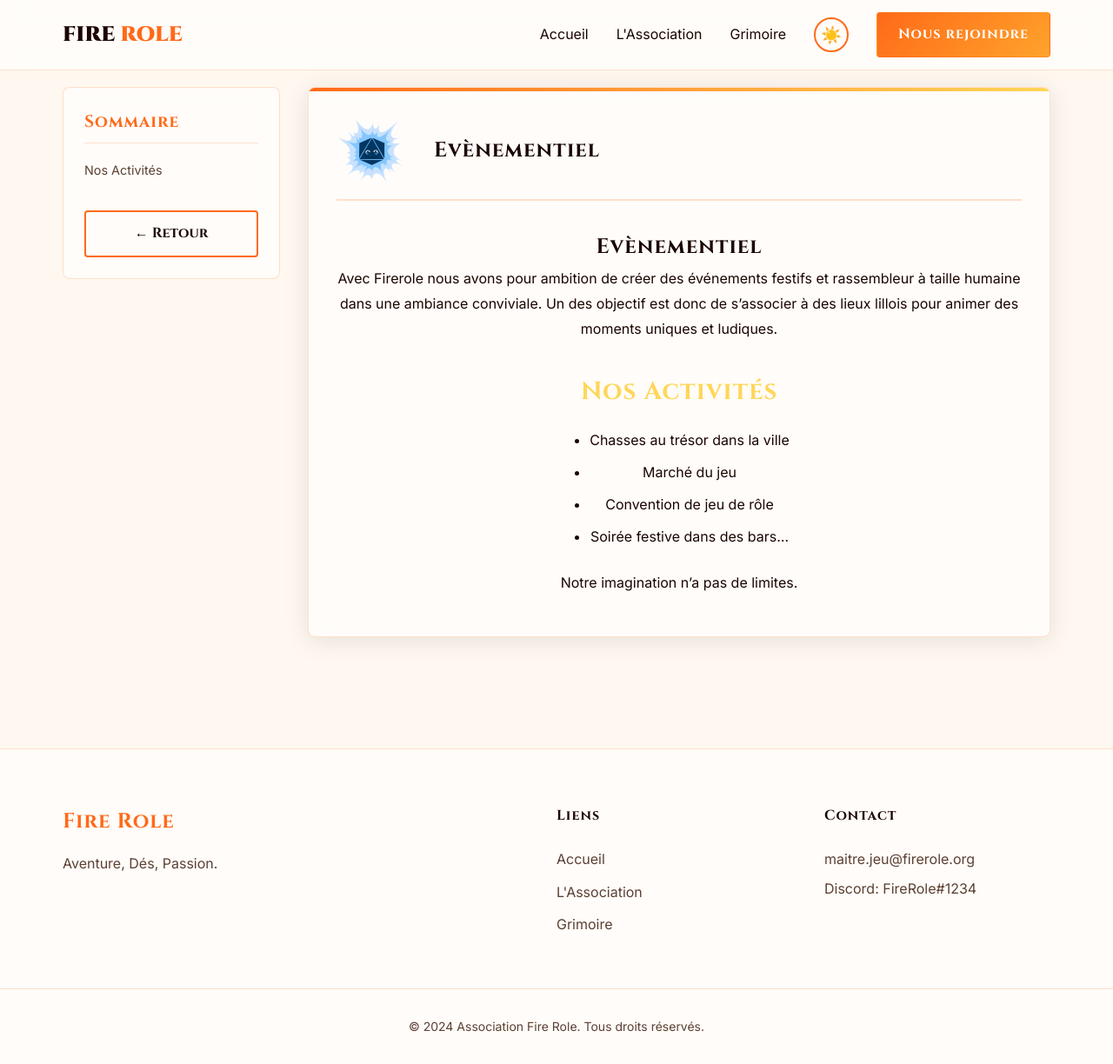
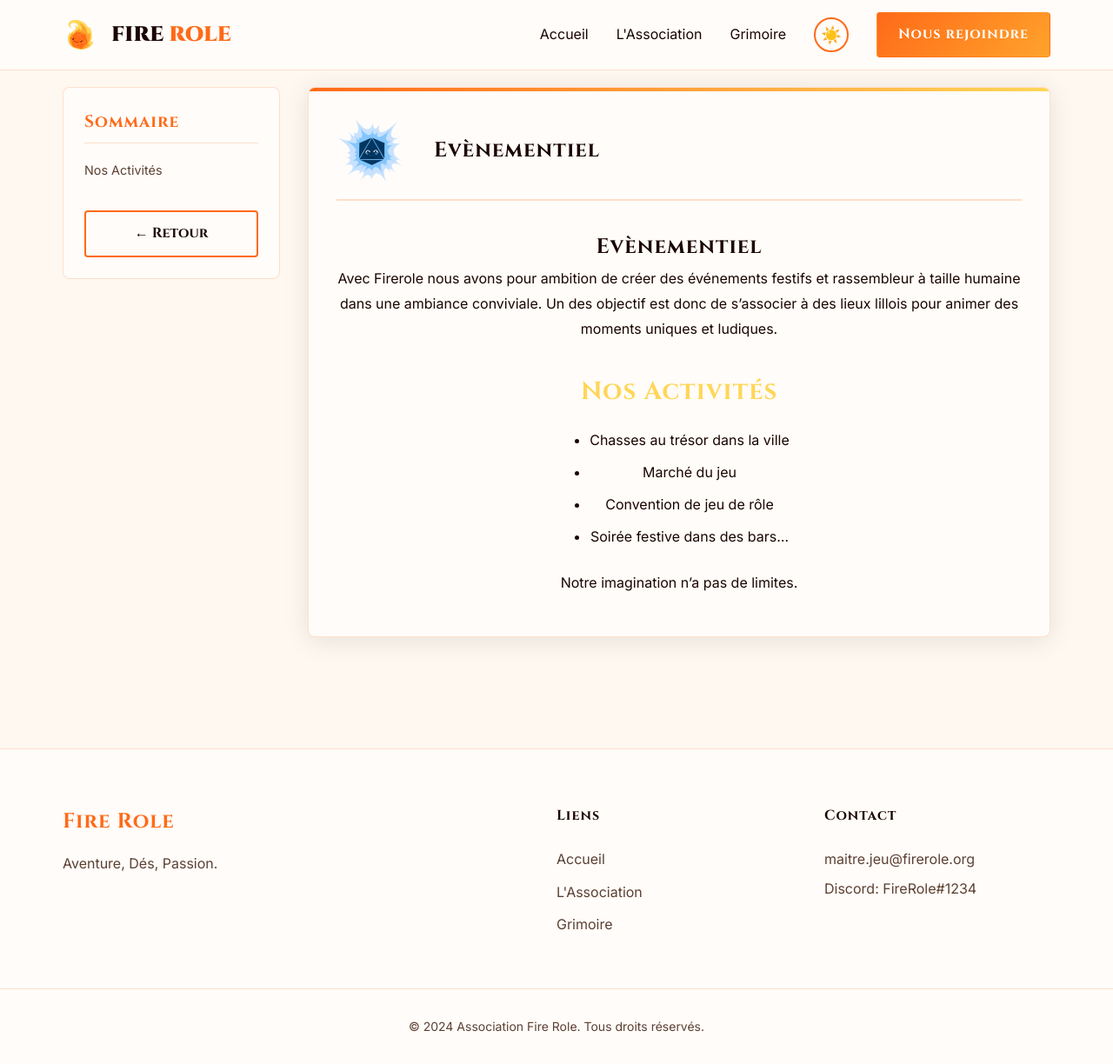
Before and after one commit to fire-role/fire-role.github.io, a Jekyll site: the page built from _activities/events.md, in a window 1280 px wide and 1224 px high. Shown: the whole window at 87% size. Built offline with Jekyll 4.4.1, drawn with Linux system fonts in a browser that asks for light colours.

Commit message:
Logo manquant sur les pages d'activités

```diff
--- a/_layouts/activity.html
+++ b/_layouts/activity.html
@@ -14,6 +14,7 @@
     <header class="glass-header">
         <div class="container header-content">
             <div class="logo-container">
+                <img src="/assets/icons/main_logo.png" alt="Fire Role Logo" class="main-logo-img">
                 <a href="{{ "/" | relative_url }}" class="logo">Fire <span>Role</span></a>
             </div>
             <nav>
```
